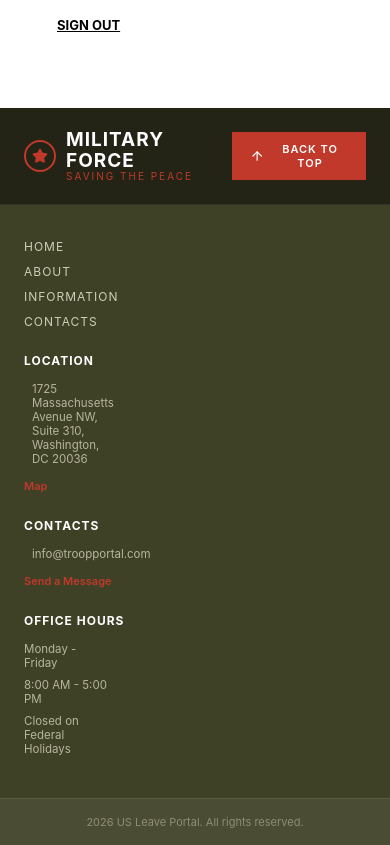
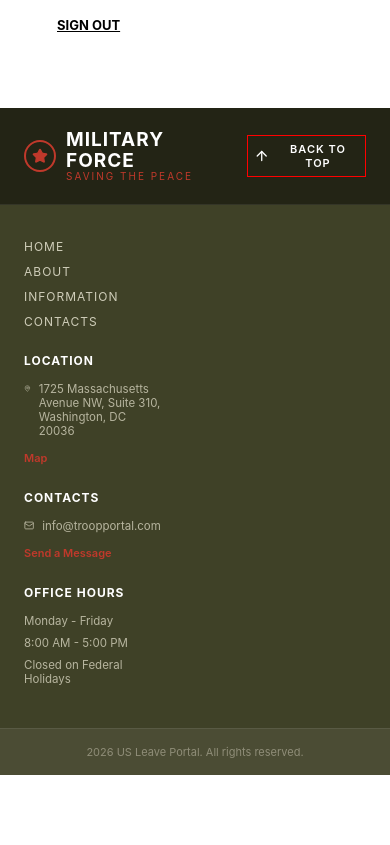
Before and after one commit to nasnasrich/usmilitary-frontend, a React (Vite) app: page /EmergencyLeave in a window 390 px wide. Shown: the part 2220-3065 px from the top of the page. After the commit the page ends 2995 px from the top, so only its background shows below. Built offline with nearby package versions, Linux system fonts and the light colour scheme; no server answers.

Commit message:
back to top

```diff
--- a/src/components/Footer.css
+++ b/src/components/Footer.css
@@ -102,6 +102,18 @@
   margin-bottom: 14px;
 }
 
+.mf-footer-block h5:hover {
+  color: red;
+}
+
+.mf-footer-block p:hover {
+  color: red;
+}
+
+.mf-footer-block MapPin:hover {
+  color: blue;
+}
+
 .mf-footer-block p {
   font-size: 11.5px;
   margin-bottom: 8px;
@@ -182,12 +194,24 @@
     grid-template-columns: 1fr;
   }
 
+  .mf-back-top {
+    background-color: transparent;
+    border: 1px solid red;
+    padding: 6px;
+  }
+
+  .mf-back-top:hover{
+    background-color: transparent;
+    border: 1px solid red;
+  }
+
+
   .mf-footer-top {
     /* text-align: center; */
     width: 100%;
   }
 
   .mf-footer-block p{
-    width: 25%;
+    width: 40%;
   }
 }
```
Also changed, not shown: src/components/MilitaryForceSite.jsx (+6 -1 lines).
